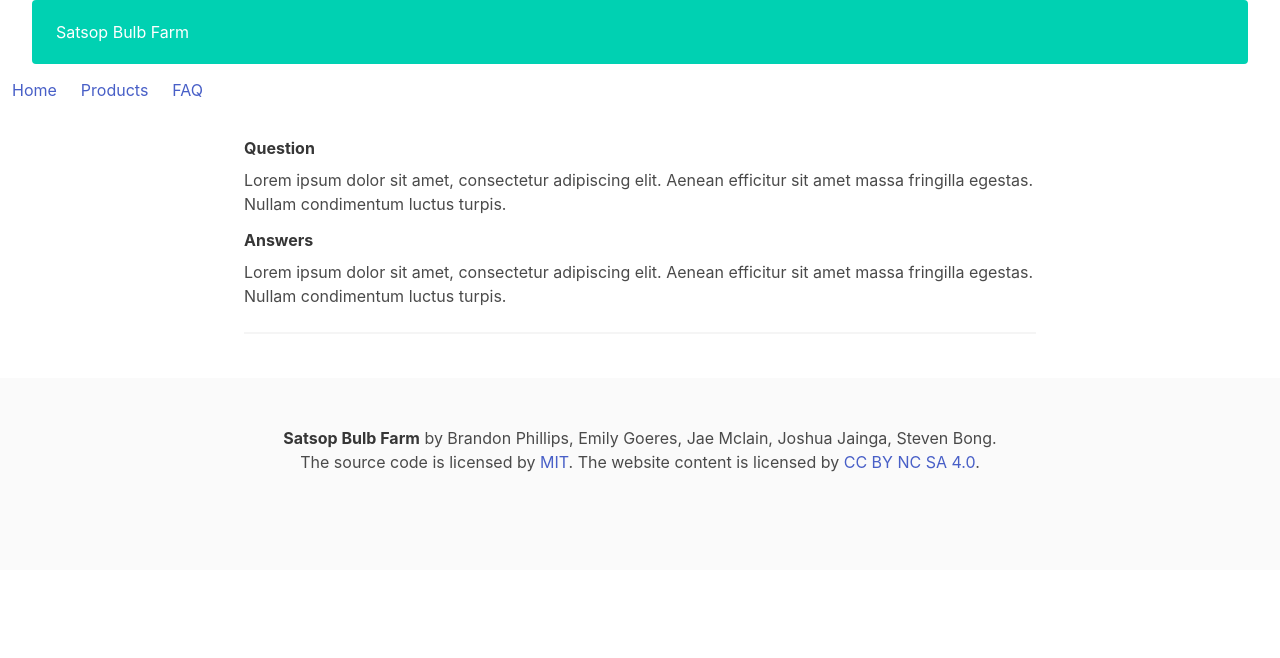
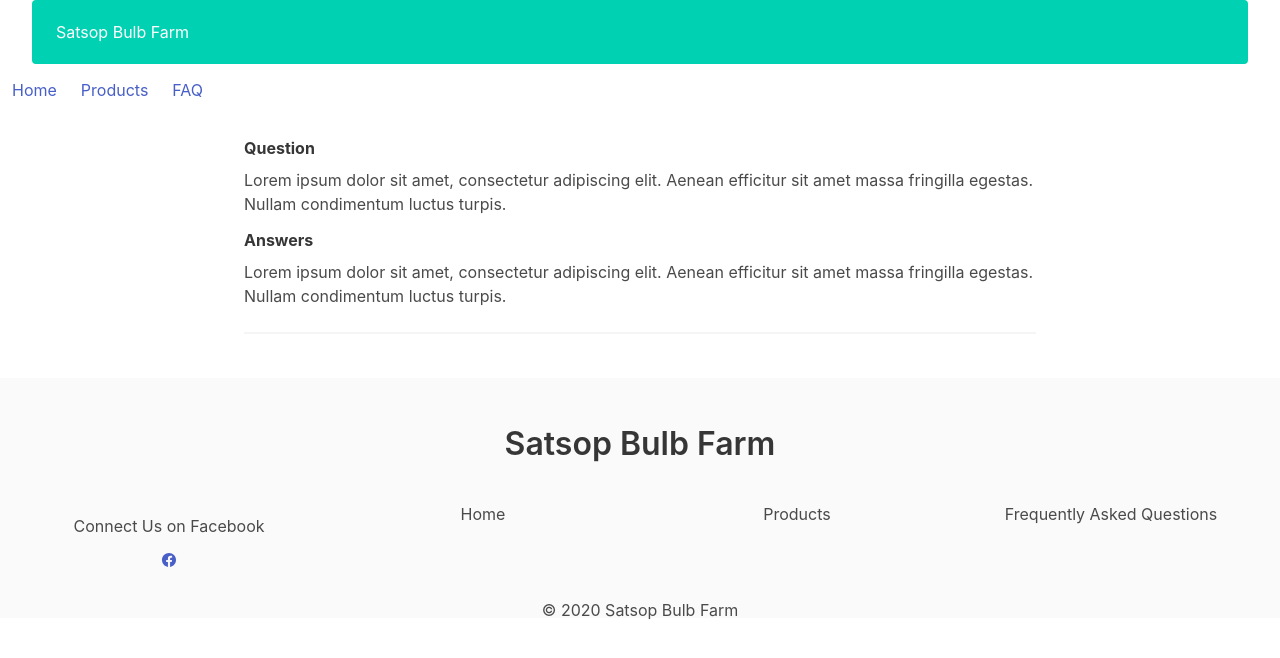
Before and after one commit to stevenbong96/satsop-bulp-farm-front-end, a React (Create React App) app: page /faq in a window 1280 px wide. Shown: the top 658 px of the page. Built offline with nearby package versions, Linux system fonts and the light colour scheme.

Commit message:
Change footer component

```diff
--- a/public/index.html
+++ b/public/index.html
@@ -27,6 +27,7 @@
     -->
     <title>React App</title>
     <script defer src="https://use.fontawesome.com/releases/v5.3.1/js/all.js"></script>
+    <script src="https://unpkg.com/ionicons@5.2.3/dist/ionicons.js"></script>
   </head>
   <body>
     <noscript>You need to enable JavaScript to run this app.</noscript>
--- a/src/components/User Dashboard/Footer/Footer.js
+++ b/src/components/User Dashboard/Footer/Footer.js
@@ -1,14 +1,34 @@
 import React from "react";
+import "./footer.css";
 
 function Footer() {
     return (
-        <footer className="footer">
+        <footer className="footer footerStyle">
             <div className="content has-text-centered">
-                <p>
-                    <strong>Satsop Bulb Farm</strong> by Brandon Phillips, Emily Goeres, Jae Mclain, Joshua Jainga, Steven Bong. <br /> The source code is licensed by
-                    <a href="http://opensource.org/licenses/mit-license.php"> MIT</a>. The website content
-                    is licensed by <a href="http://creativecommons.org/licenses/by-nc-sa/4.0/">CC BY NC SA 4.0</a>.
-                </p>
+                <div className="columns">
+                    <div class="column"><h1>Satsop Bulb Farm</h1></div>
+                </div>
+                <div className="columns">
+                    <div class="column is-3">
+                        <div class="column">
+                            Connect Us on Facebook
+                        </div>
+                        <div className="columns">
+                            <div class="column"><a href="https://www.facebook.com/Satsop-Bulb-Farm-287080364304/" target="_blank"><ion-icon name="logo-facebook"></ion-icon></a></div>
+                        </div>
+                    </div>
+                    <div class="column">Home</div>
+                    <div class="column">Products</div>
+                    <div class="column">Frequently Asked Questions</div>
+                </div>
+                <div className="columns">
+                    <div class="column">
+                        <p>
+                            &copy; 2020 Satsop Bulb Farm
+                        </p>
+                    </div>
+                </div>
+
             </div>
         </footer>
     )
--- a/src/components/User Dashboard/Footer/footer.css
+++ b/src/components/User Dashboard/Footer/footer.css
@@ -0,0 +1,5 @@
+.footerStyle {
+    /* padding-bottom: 3%; */
+    /* padding-top: 3%; */
+    height: 30vh;
+}
```
